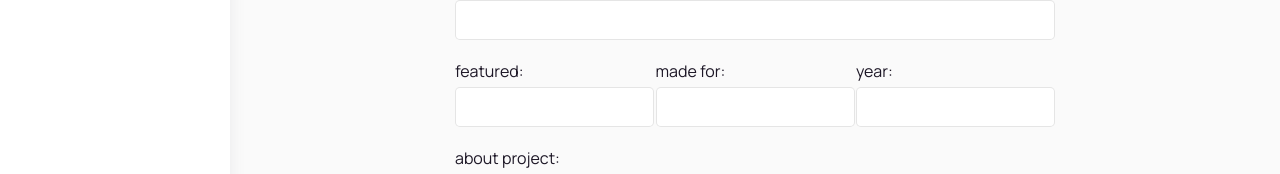
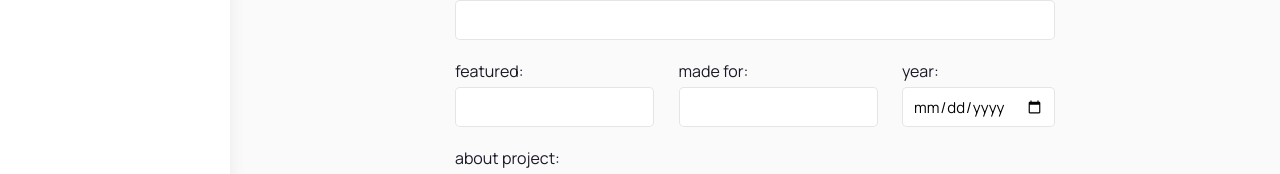
Before and after one commit to kvasj/data-manager, a Vue app: page /addProject in a window 1280 px wide. Shown: the part 252-426 px from the top of the page. Built offline with nearby package versions, Linux system fonts and the light colour scheme; no server answers.

Commit message:
add datepicker instead of number

```diff
--- a/src/components/AddProjectForm.vue
+++ b/src/components/AddProjectForm.vue
@@ -22,7 +22,7 @@
 
         <div class="input-group">
           <span>year:</span>
-          <input type="number" id="year" name="year" v-model="year" />
+          <input type="date" id="year" name="year" v-model="year" min="2018-01-01"/>
           <span class="error"></span>
         </div>
       </div>
--- a/src/components/EditProjectForm.vue
+++ b/src/components/EditProjectForm.vue
@@ -22,7 +22,7 @@
 
         <div class="input-group">
           <span>year:</span>
-          <input type="number" id="year" name="year" v-model="project.year" />
+          <input type="date" id="year" name="year" v-model="project.year" min="2018-01-01"/>
           <span class="error"></span>
         </div>
       </div>
--- a/src/components/Lists/LineList.vue
+++ b/src/components/Lists/LineList.vue
@@ -16,7 +16,7 @@
       <td>{{ p.featured }}</td>
       <td>{{ p.madeFor }}</td>
       <td>{{ p.year }}</td>
-      <td>{{ p.aboutProject }}</td>
+      <td>{{ shorterText(p.aboutProject) }}</td>
       <td>
         <base-button @click="setPublicity(p.id)" mode="info" v-if="p.published">
           <ion-icon name="eye-outline"></ion-icon>
@@ -40,10 +40,10 @@
 <script>
 import { computed, onMounted, watch } from "vue";
 import { useRouter } from "vue-router";
-import { useStore } from 'vuex';
+import { useStore } from "vuex";
 
 export default {
-  props: ['projects'],
+  props: ["projects"],
 
   setup() {
     const router = useRouter();
@@ -60,6 +60,10 @@ export default {
         }
       }
       return result;
+    }
+
+    function shorterText(text) {
+      return text.substring(0, 40) + "...";
     }
 
     function setPublicity(projectId) {
@@ -79,6 +83,7 @@ export default {
       setPublicity,
       editProject,
       deleteProject,
+      shorterText,
     };
   },
 };
--- a/src/components/Projects.vue
+++ b/src/components/Projects.vue
@@ -21,7 +21,7 @@ export default {
         return projs;
       else {
         return projs.filter((prj) =>
-          prj.projectName.includes(store.state.searchText)
+          prj.projectName.toLowerCase().includes(store.state.searchText.toLowerCase())
         );
       }
     });
```
